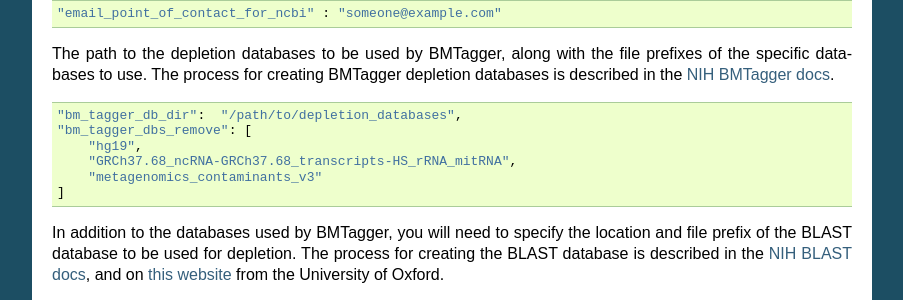
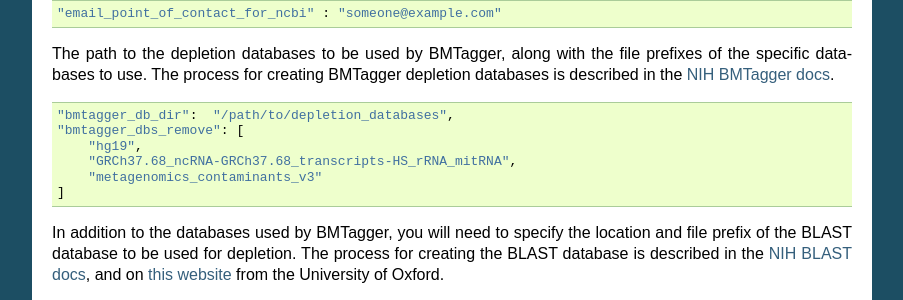
Before and after one commit to broadinstitute/viral-ngs, a Sphinx documentation site: the page built from docs/pipeuse.rst, in a window 1280 px wide and 900 px high, scrolled down 2779 px. Shown: the part 152-452 px from the top of the window, without its empty margins (198-1101 px from the left). Built offline with Sphinx 7.4.7, drawn with Linux system fonts in a browser that asks for light colours; formulas are drawn with MathJax 3.

Commit message:
s/bm_tagger/bmtagger/g

```diff
--- a/docs/pipeuse.rst
+++ b/docs/pipeuse.rst
@@ -156,8 +156,8 @@ docs <ftp://ftp.ncbi.nih.gov/pub/agarwala/bmtagger/README.bmtagger.txt>`__.
 
 ::
 
-    "bm_tagger_db_dir":  "/path/to/depletion_databases",
-    "bm_tagger_dbs_remove": [
+    "bmtagger_db_dir":  "/path/to/depletion_databases",
+    "bmtagger_dbs_remove": [
         "hg19",
         "GRCh37.68_ncRNA-GRCh37.68_transcripts-HS_rRNA_mitRNA",
         "metagenomics_contaminants_v3"
```
Also changed, not shown: 2 other files.
